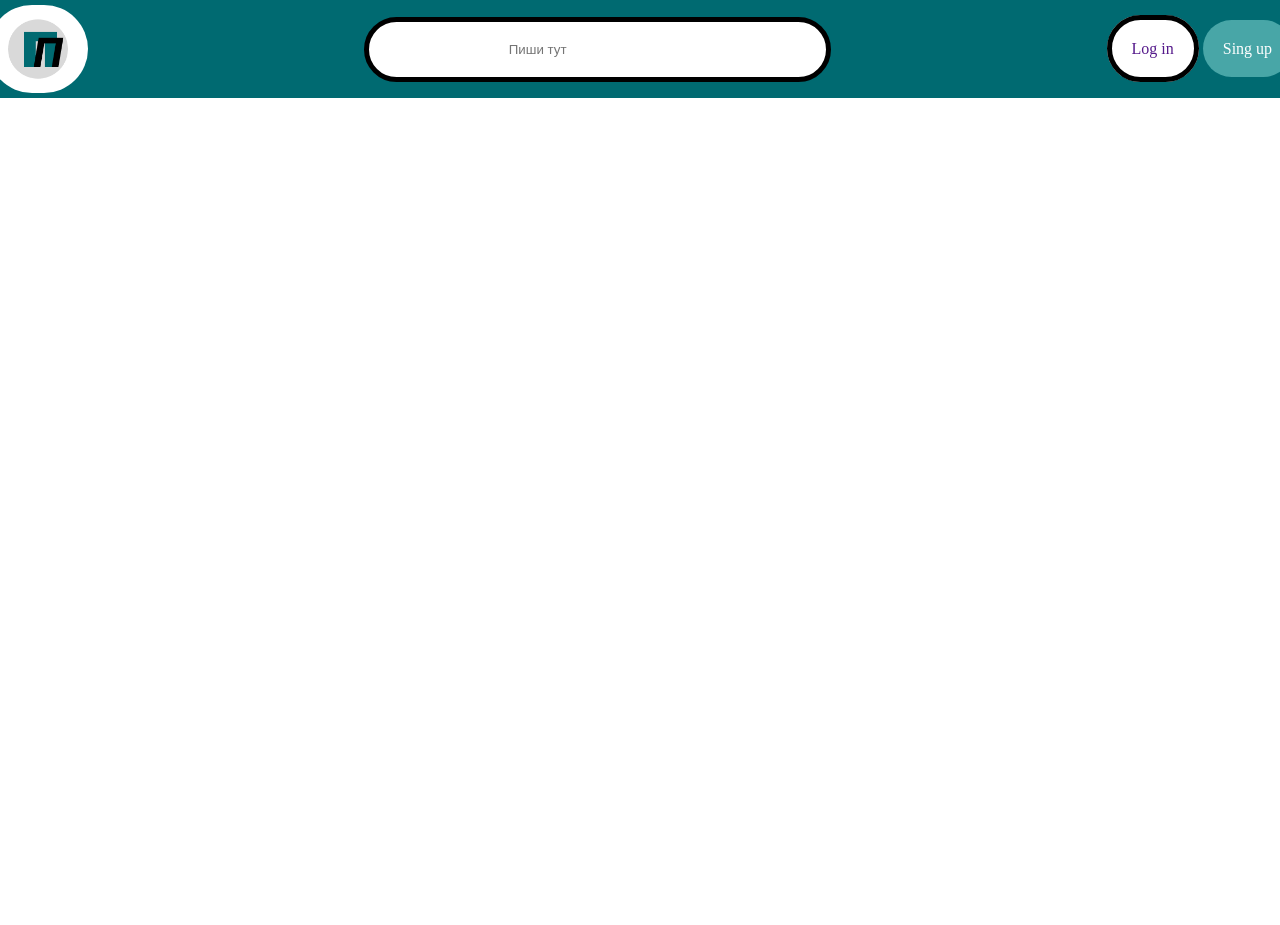
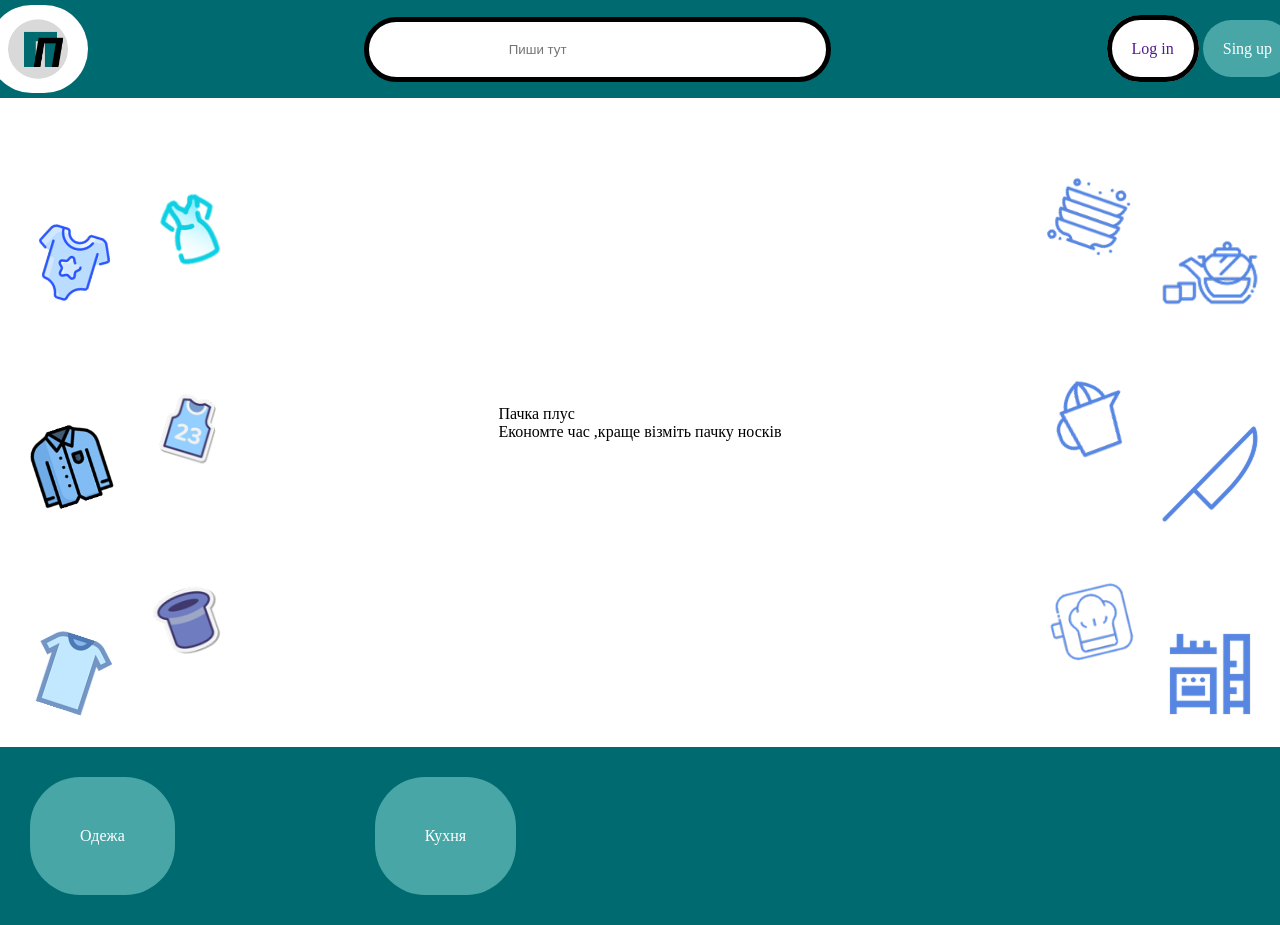
Before and after one commit to Alisgirl/ogesha, a plain HTML site: page index.html in a window 1280 px wide. Before the commit the page ends 800 px from the top, so only its background shows below. Drawn offline with Linux system fonts and the light colour scheme.

Commit message:
Add files via upload

```diff
--- a/index.html
+++ b/index.html
@@ -15,6 +15,46 @@
         <a href="" class="link1">Sing up</a>
         </div>
     </header>
+    <main>
+
+        <section class="images">
+            <div class="clothes">
+                <div class="ogesha_1">
+
+                    <img src="img/Clothes (1).png" class="1">
+                    <img src="img/Clothes (2).png" class="2">
+                    <img src="img/Clothes.png" class="3">
+                </div>
+                <div class="ogesha_2">
+                    <img src="img/Dress.png" class="4">
+                    <img src="img/Basketball Jersey.png" class="5">
+                    <img src="img/Black Hat.png" class="6">
+               </div>
+            </div>
+           <div class="text">
+            <p class="text_1">Пачка плус</p>
+            <p class="text_2">Економте час ,краще візміть пачку носків</p>
+           </div>
+            <div class="kitchen">
+                <div class="kich_1">
+                    <img src="img/Kitchen (1).png" class="1_1">
+                    <img src="img/Kitchen (2).png" class="1_2">
+                    <img src="img/Kitchen (3).png" class="1_3">
+                </div>
+                <div class="kich_2">
+                    <img src="img/Kitchen (4).png" class="1_4">
+                    <img src="img/Kitchen (5).png" class="1_5">
+                    <img src="img/Kitchen (6).png" class="1_6">
+                </div>
+            </div>
+            </section>
+            <section class="inwa">
+                <div class="link_1">Одежа</div>
+                <div class="link_2">Кухня</div>
+            </section>
+
+
+    </main>
     <script src="script.js"></script>
 </body>
 </html>
--- a/style.css
+++ b/style.css
@@ -11,8 +11,8 @@ body{
     padding: 0;
 }
 
-header{
-    background-color: #006A71;
+header{background-color: #006A71;
+
     display: flex;
     justify-content: space-around;
     align-items: center;
@@ -54,3 +54,82 @@ header{
     left: 100px;
 
 }
+
+.images{
+display: flex;
+justify-content: space-between;
+align-items: center;
+}
+
+.ogesha_1 img{
+    width: 100px;
+
+}
+
+.ogesha_2 img{
+    width: 100px;
+}
+
+.ogesha_1{
+    display: flex;
+    flex-direction: column;
+    gap: 100px;
+    padding-top: 100px;
+    margin: 20px;
+}
+
+
+.ogesha_2{
+    display: flex;
+    flex-direction: column;
+    gap: 100px;
+}
+
+.kich_1 img{
+    width: 100px;
+}
+
+.kich_2 img{
+    width: 100px;
+}
+
+.kich_1{
+    display: flex;
+    flex-direction: column;
+    gap: 100px;
+}
+
+.kich_2{
+    display: flex;
+    flex-direction: column;
+    gap: 100px;
+    padding-top: 100px ;
+    margin: 20px;
+}
+
+.clothes, .kitchen{
+    display: flex;
+    align-items: center;
+}
+
+.inwa{
+    background-color: #006A71;
+    display: flex;
+    gap: 200px;
+    padding: 30px;
+}
+
+.link_1{
+    height: px;
+    color: white;
+    background-color: #48A6A7;
+    border-radius: 50px;
+    padding: 50px 50px;
+}
+
+.link_2{
+    color: white;
+    background-color: #48A6A7;
+    border-radius: 50px;
+    padding: 50px 50px;
+}
```
Also changed, not shown: img/Kitchen (1).png (added), img/Kitchen (2).png (added), img/Kitchen (3).png (added), img/Kitchen (4).png (added), img/Kitchen (5).png (added), img/Kitchen (6).png (added), img/Kitchen.png (added).
